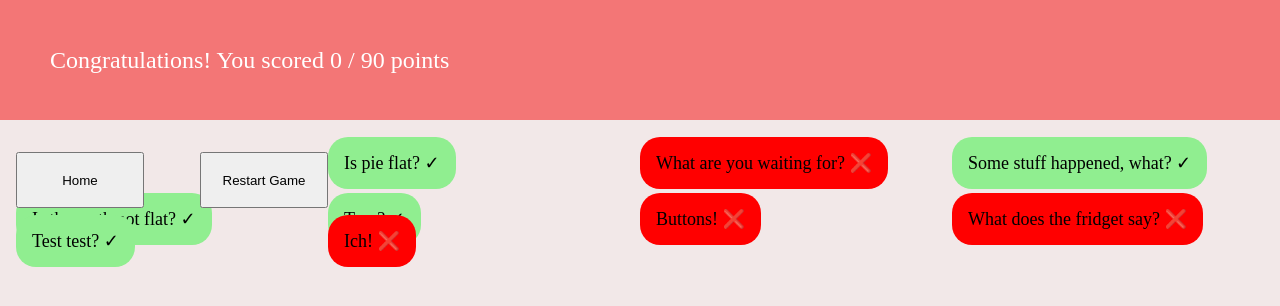
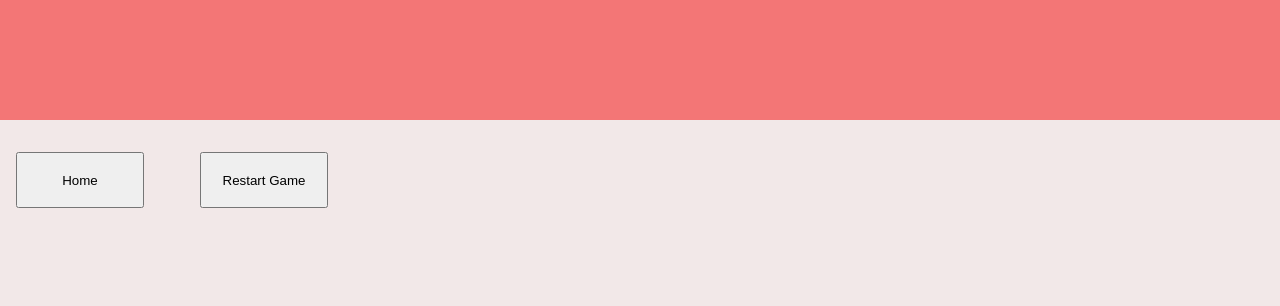
Before and after one commit to tysonmcleod/trivia-game, a Vue app: page /result in a window 1280 px wide. Shown: the top 306 px of the page. Built offline with nearby package versions, Linux system fonts and the light colour scheme.

Commit message:
Fixes to make a flowing trivia game, css remain

```diff
--- a/src/api/trivia/TriviaAPI.js
+++ b/src/api/trivia/TriviaAPI.js
@@ -13,14 +13,13 @@ export const TriviaAPI = {
         }
     },
     async fetchQuestions (preferences) {
-        let API_URL = BASE_URL+(preferences[0])+((preferences[1] === -1) ?
+        let API_URL = BASE_URL+(preferences[0])+((preferences[1] !== -1) ?
             ("&category=")+(preferences[1]) : "") + ("&difficulty=")+(preferences[2]);
             console.log(API_URL);
         try{
-            let response = await fetch(API_URL);
-            this.questions = await response.json();
-            console.log(this.questions.results)
-            return this.questions.results
+            const response = await fetch(API_URL);
+            const questions = await response.json();
+            return questions.results;
         } catch (error) {
             console.log(error.message);
         }
--- a/src/components/Screens/Question/QuestionScreen.vue
+++ b/src/components/Screens/Question/QuestionScreen.vue
@@ -19,7 +19,7 @@
 </template>
 
 <script>
-import { mapState, mapMutations } from "vuex";
+import { mapState, mapActions, mapMutations } from "vuex";
 export default {
   name: "QuestionScreen",
   components:{
@@ -30,12 +30,12 @@ export default {
     }
   },
   methods: {
+    ...mapActions(["fetchQuestions"]),
     ...mapMutations(["addAnswer"]),
     onAnswerClick(event){
       this.currentQuestion++;
       this.addAnswer(event.target.value);
       if(this.currentQuestion == this.triviaQuestions.length){
-        console.log("its over");
         this.$router.push("/result");
       }
     }
@@ -43,9 +43,8 @@ export default {
   computed: {
     ...mapState(["triviaQuestions"])
   },
-
   created() {
-    console.log(this.triviaQuestions);
+    this.fetchQuestions();
   }
 }
 </script>
--- a/src/components/Screens/Result/ResultScreen.vue
+++ b/src/components/Screens/Result/ResultScreen.vue
@@ -1,14 +1,14 @@
 <template>
   <div class="grid-container" id="result">
-    <div id="result-container" v-for="index in getQuestions().length" :key="index">
-      <div class="grid-item correct-row" v-if="getResult()[index - 1] === true">
+    <div id="result-container" v-for="index of numberOfQuestions" :key="index">
+      <div class="grid-item correct-row" v-if="isAnswerCorrect(index) === true">
         <span :class="['correct', 'question-text']">
-          {{ getQuestions()[index - 1] }} ✓
+          {{ triviaQuestions[index - 1].question }} ✓
         </span>
       </div>
       <div class="grid-item wrong-row" v-else>
         <span :class="['wrong', 'question-text']">
-          {{ getQuestions()[index - 1] }} ❌
+          {{ triviaQuestions[index - 1].question }} ❌
         </span>
       </div>
     </div>
@@ -35,33 +35,17 @@ export default {
       this.emptyAnswers(event.target.value);
       this.$router.push("/");
     },
-    getQuestions() {
-      const QUESTIONS =
-        [
-          "Is pie flat?",
-          "What are you waiting for?",
-          "Some stuff happened, what?",
-          "Is the earth not flat?",
-          "True?",
-          "Buttons!",
-          "What does the fridget say?",
-          "Test test?",
-          "Ich!"
-        ];
-      this.setHeaderText(
+  },
+  completed() {
+    this.setHeaderText(
         `Congratulations! You scored ${this.getPoints} / ${
-          QUESTIONS.length * 10
+          this.triviaQuestions.length * 10
         } points`
       );
-      return QUESTIONS;
-    },
-    getResult() {
-      return [true, false, true, true, true, false, false, true, false];
-    }
   },
   computed: {
-    ...mapState(["triviaQuestions", "answers"]),
-    ...mapGetters(["getPoints"])
+    ...mapState(["triviaQuestions", "answers", "numberOfQuestions"]),
+    ...mapGetters(["getPoints", "isAnswerCorrect"])
   }
 };
 </script>
--- a/src/components/Screens/Start/StartScreen.vue
+++ b/src/components/Screens/Start/StartScreen.vue
@@ -56,7 +56,6 @@ export default {
         this.difficulty !== "" &&
         this.numberOfQuestions !== 0
       ) {
-        this.$store.dispatch('fetchQuestions');
         this.$router.push("/trivia");
       } else {
         const message =
--- a/src/store/index.js
+++ b/src/store/index.js
@@ -10,7 +10,7 @@ export default new Vuex.Store({
         answers: [],
         userName: "",
         difficulty: "",
-        category: "",
+        category: -1,
         numberOfQuestions: 0,
         categories: [],
         headerText: ""
@@ -51,8 +51,8 @@ export default new Vuex.Store({
         }
     },
     getters: {
-        isAnswerCorrect: (state, index) => {
-            return state.answers[index] === state.triviaQuestions[index].correct_answer;
+        isAnswerCorrect: (state) => (index) => {
+            return state.answers[index - 1] === state.triviaQuestions[index - 1].correct_answer;
         },
         getPoints: state => {
             return state.answers.reduce((p, c) => {
```
